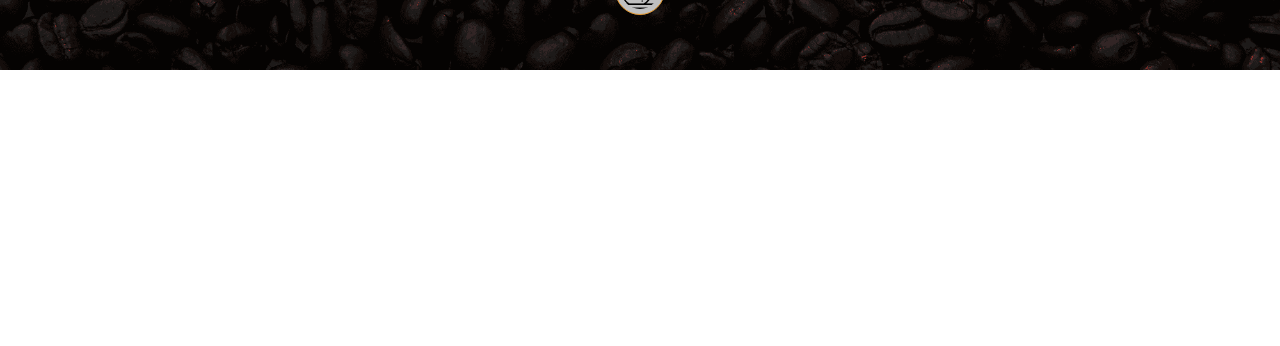
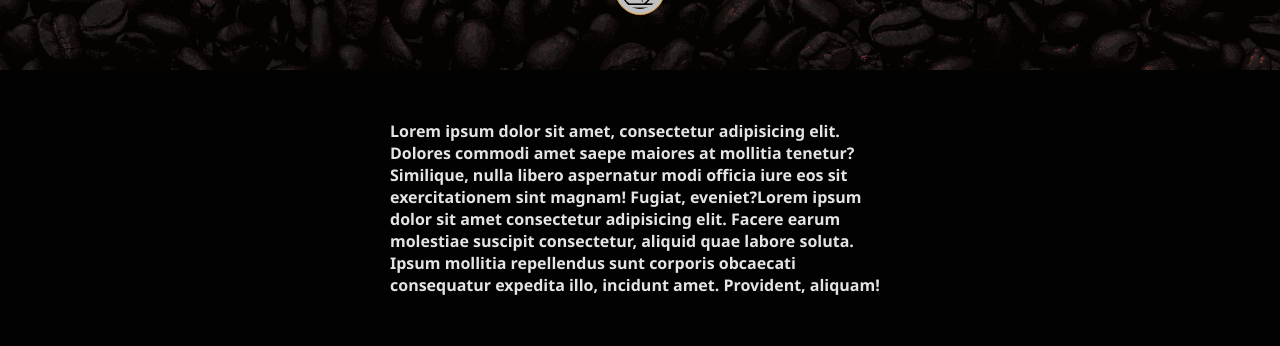
Before and after one commit to matheuswww/coffeeShop-nextjs, a Next.js app: page /contato in a window 1280 px wide. Before the commit this address had no page. Shown: the part 180-526 px from the top of the page. Built offline with nearby package versions, Linux system fonts and the light colour scheme.

Commit message:
sobre and contato page made

```diff
--- /dev/null
+++ b/src/app/contato/contato.module.css
@@ -0,0 +1,12 @@
+.main {
+  display: flex;
+  justify-content: center;
+  align-items: center;
+}
+
+.section {
+  margin-top: 50px;
+  max-width: 500px;
+  font-family: 'Segoe UI', Tahoma, Geneva, Verdana, sans-serif;
+  font-weight: 600;
+}
--- /dev/null
+++ b/src/app/contato/page.tsx
@@ -0,0 +1,19 @@
+import styles from './contato.module.css'
+
+export default function Contato() {
+  return (
+    <main className={styles.main}>
+      <section className={styles.section}>
+        <p>
+          Lorem ipsum dolor sit amet, consectetur adipisicing elit. Dolores
+          commodi amet saepe maiores at mollitia tenetur? Similique, nulla
+          libero aspernatur modi officia iure eos sit exercitationem sint
+          magnam! Fugiat, eveniet?Lorem ipsum dolor sit amet consectetur
+          adipisicing elit. Facere earum molestiae suscipit consectetur, aliquid
+          quae labore soluta. Ipsum mollitia repellendus sunt corporis obcaecati
+          consequatur expedita illo, incidunt amet. Provident, aliquam!
+        </p>
+      </section>
+    </main>
+  )
+}
--- /dev/null
+++ b/src/app/sobre/sobre.module.css
@@ -0,0 +1,12 @@
+.main {
+  display: flex;
+  justify-content: center;
+  align-items: center;
+}
+
+.section {
+  margin-top: 50px;
+  max-width: 500px;
+  font-family: 'Segoe UI', Tahoma, Geneva, Verdana, sans-serif;
+  font-weight: 600;
+}
```
Also changed, not shown: src/app/sobre/page.tsx (added, +19 -0 lines).
